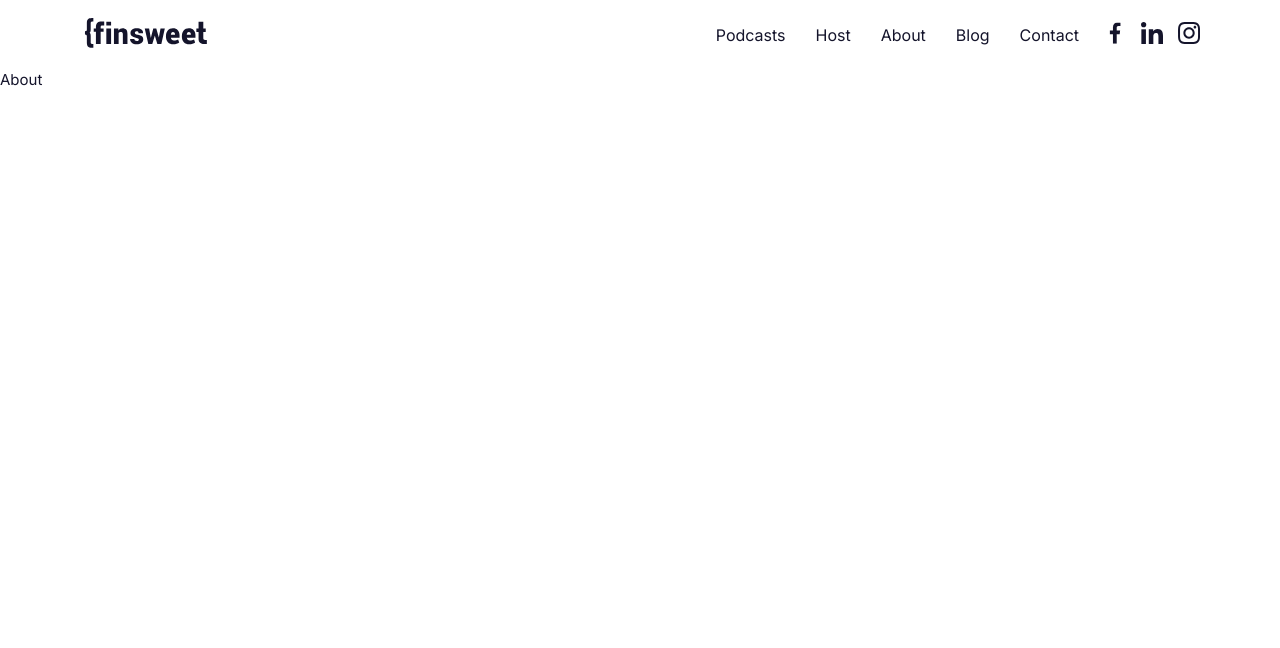
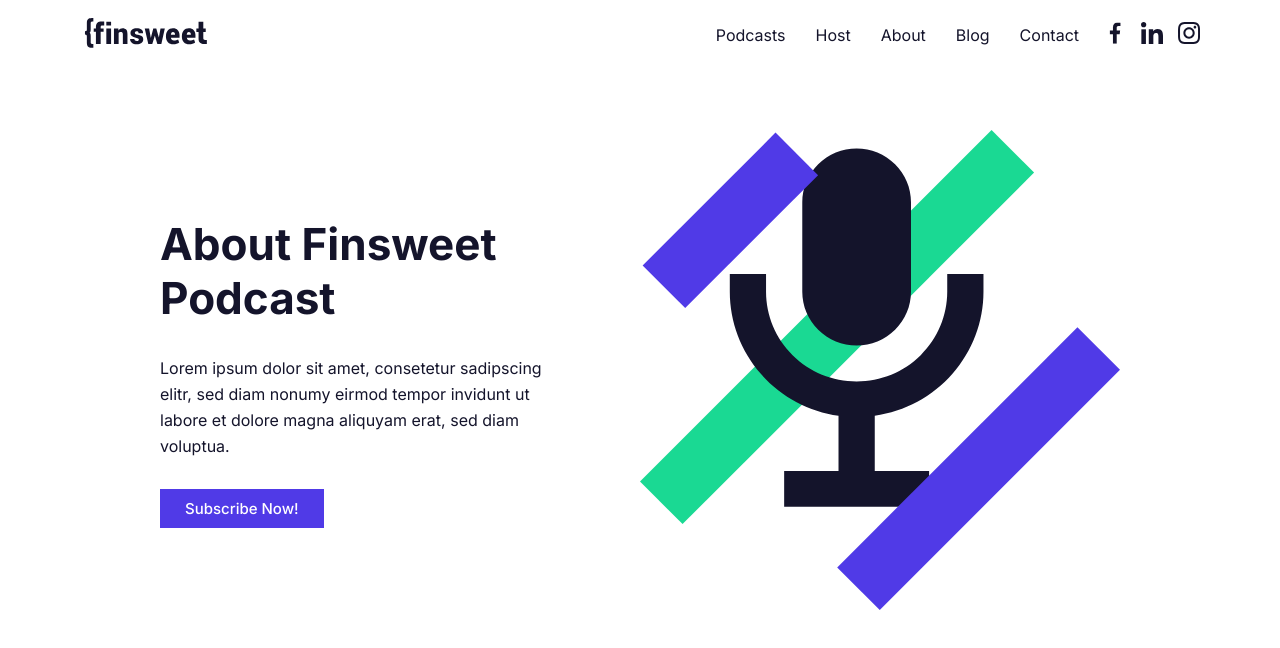
Before and after one commit to UmarkhonAkhmedov/podcast-react-app, a React (Create React App) app in the folder client-side/: page /about in a window 1280 px wide. Shown: the top 648 px of the page. Built offline with nearby package versions, Linux system fonts and the light colour scheme.

Commit message:
Adding Hero component for About Page

```diff
--- a/client-side/src/pages/About.tsx
+++ b/client-side/src/pages/About.tsx
@@ -1,8 +1,11 @@
 import React from 'react'
+import Hero from '../components/main/Hero'
 
 function About() {
   return (
-    <div>About</div>
+    <div>
+      <Hero heading='About Finsweet Podcast' text="Lorem ipsum dolor sit amet, consetetur sadipscing elitr, sed diam nonumy eirmod tempor invidunt ut labore et dolore magna aliquyam erat, sed diam voluptua." input={false} buttonText="Subscribe Now!" img="/Img/About/hero__main.svg" space={true} />
+    </div>
   )
 }
 
```
